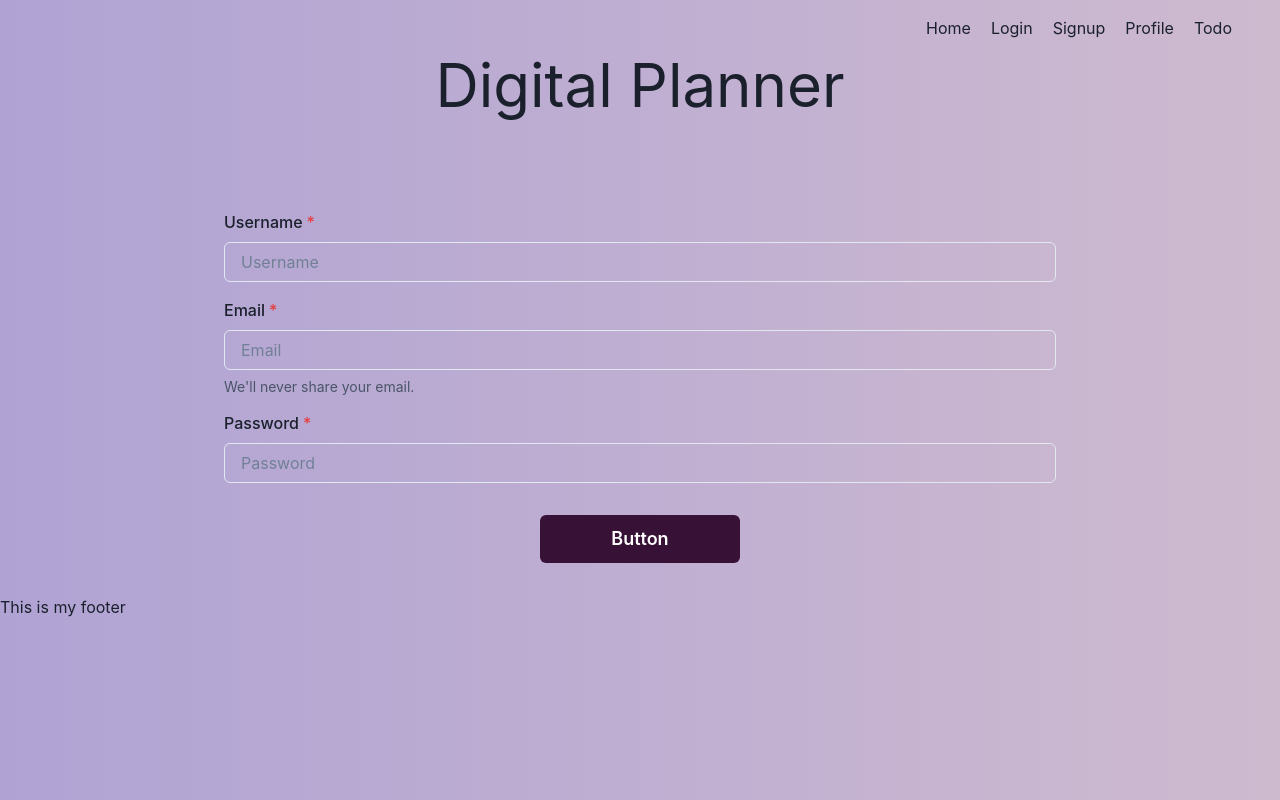
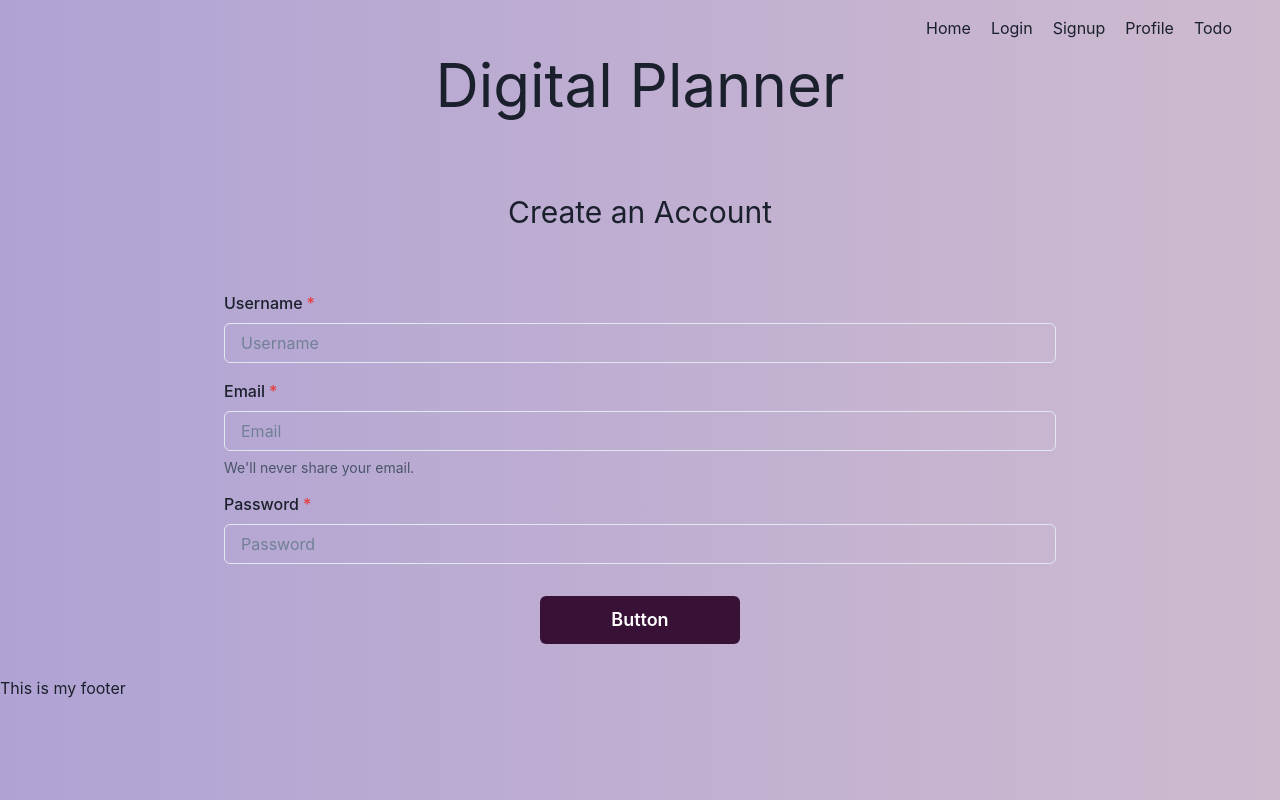
Before and after one commit to AipuAmeh/digital-planner, a React (Create React App) app in the folder client/: page /signup in a window 1280 px wide. Built offline with nearby package versions, Linux system fonts and the light colour scheme.

Commit message:
added titles to login and signup page

```diff
--- a/client/src/pages/Login.tsx
+++ b/client/src/pages/Login.tsx
@@ -4,7 +4,8 @@ import {
     Button,
     Stack,
     Center,
-    Input
+    Input,
+    Text
 } from '@chakra-ui/react';
 import axios from 'axios';
 import { useState } from 'react';
@@ -71,10 +72,12 @@ const Login = () => {
 
     return (
         <Stack>
+              <Text mx='auto' pt='2em' fontSize='3xl'>Log in to your Account</Text>
             <Center>
+
                 <FormControl isRequired
                     display="flex"
-                    flexDirection="column" w='65%' pt="5em"
+                    flexDirection="column" w='65%' pt="3em"
                 >
                     <FormLabel>Username</FormLabel>
                     <Input
--- a/client/src/pages/Signup.tsx
+++ b/client/src/pages/Signup.tsx
@@ -6,7 +6,8 @@ import {
     Button,
     Stack,
     Center,
-    Input
+    Input,
+    Text
 } from '@chakra-ui/react'
 import axios from 'axios';
 import { useState } from 'react';
@@ -75,12 +76,13 @@ const Signup = () => {
 
     return (
         <Stack>
+                    <Text mx='auto' pt='2em' fontSize='3xl'>Create an Account</Text>
          <Center>
             <FormControl isRequired
             display="flex"
             flexDirection="column"
             w='65%'
-            pt="5em"
+            pt="3em"
             >
                     <FormLabel>Username</FormLabel>
                     <Input
```
